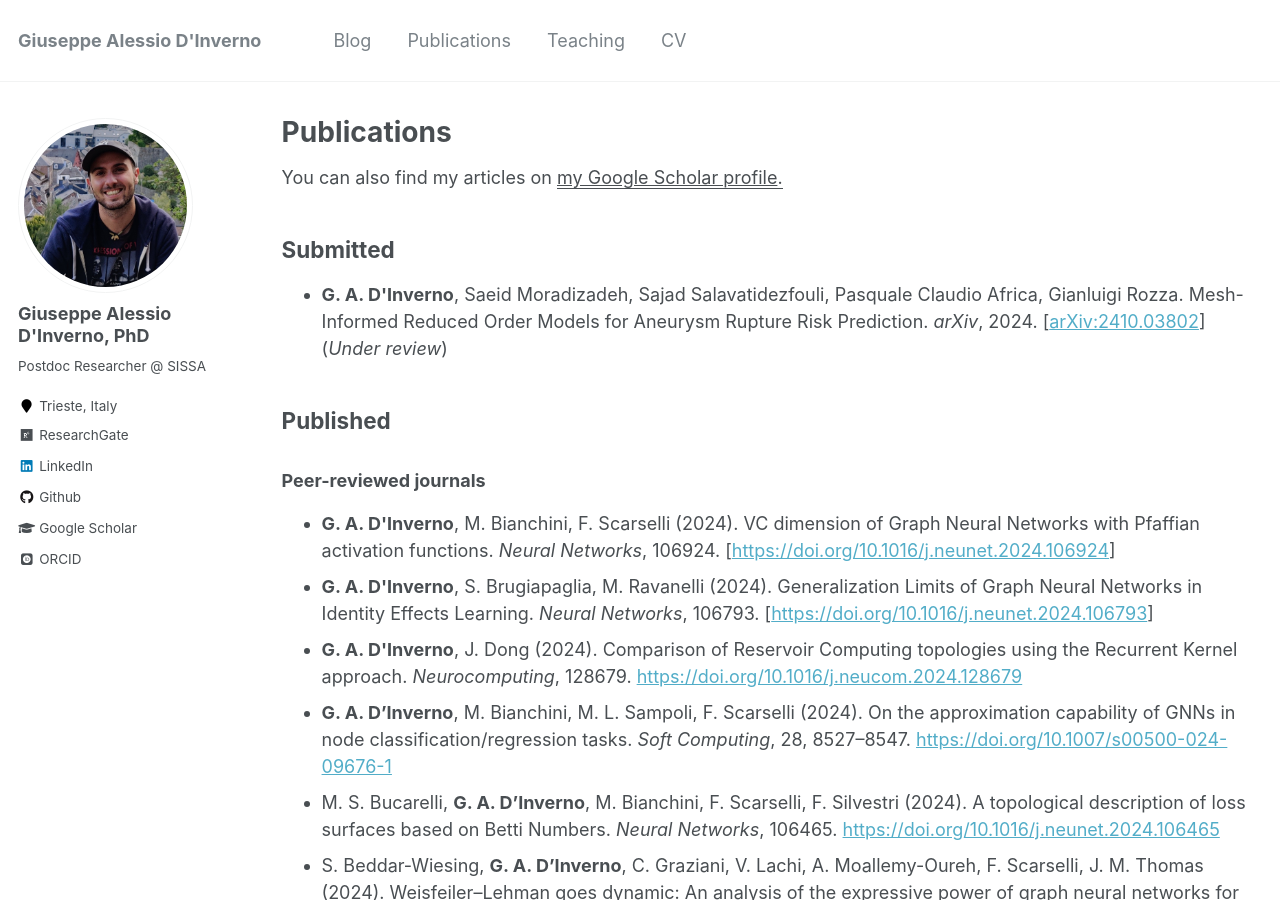
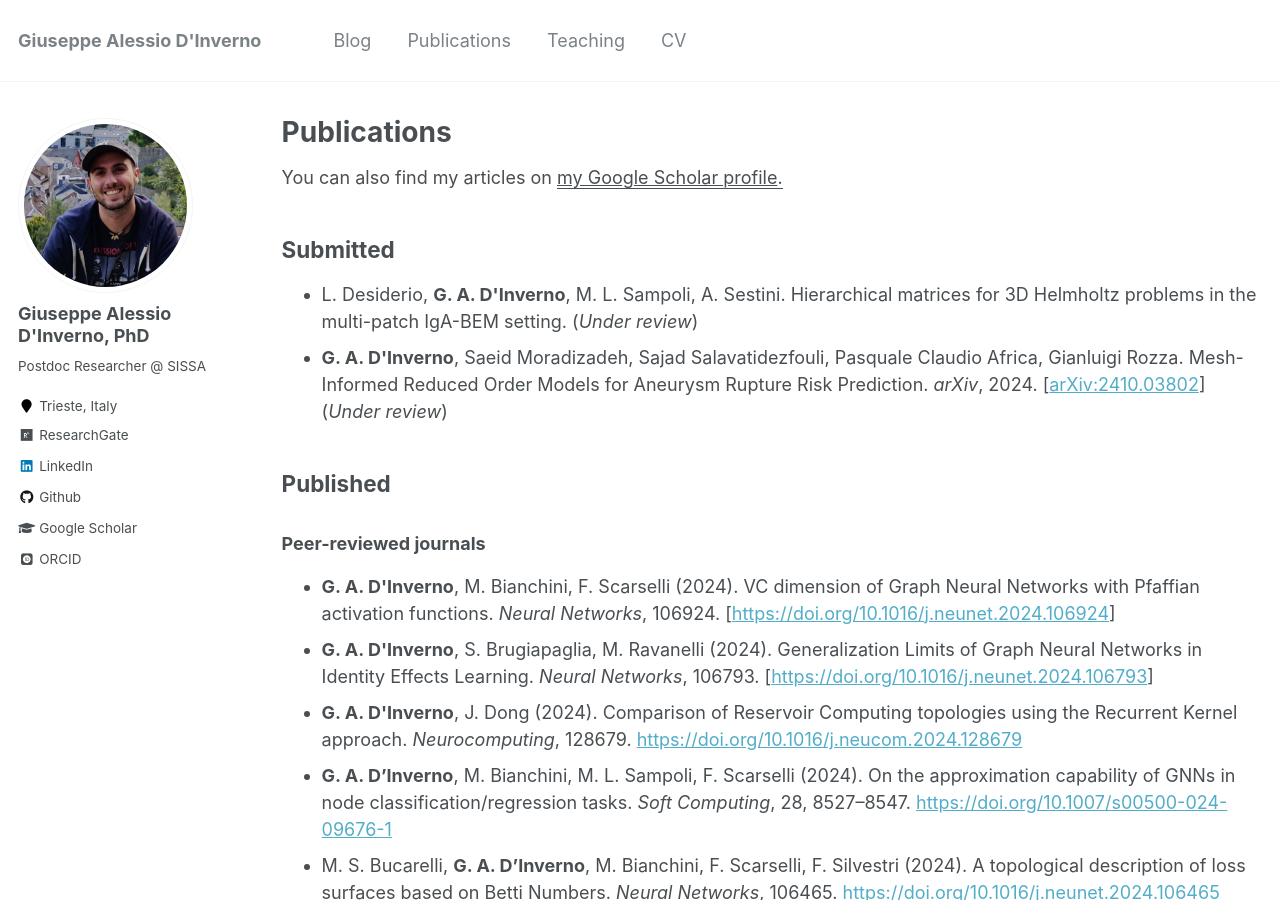
Before and after one commit to DavideOberto/DavideOberto.github.io, a Jekyll site: the page built from _pages/publications.md, in a window 1280 px wide and 900 px high. Built offline with Jekyll 4.4.1, drawn with Linux system fonts in a browser that asks for light colours; some web fonts are replaced.

Commit message:
cv updated

```diff
--- a/_pages/publications.md
+++ b/_pages/publications.md
@@ -22,9 +22,9 @@ author_profile: true
 
 <ul>
 
-<!-- <li>
-L. Desiderio, <b>G. A. D'Inverno</b>, M. L. Sampoli, A. Sestini. Hierarchical matrices for 3D Helmholtz problems in the multi-patch IgA-BEM setting.  (Computer Methods in Applied Mechanics and Engineering, <em>Under review</em>)
-</li> -->
+<li>
+L. Desiderio, <b>G. A. D'Inverno</b>, M. L. Sampoli, A. Sestini. Hierarchical matrices for 3D Helmholtz problems in the multi-patch IgA-BEM setting.  (<em>Under review</em>)
+</li>
 <!-- <li>
 A. Varbella, D. Briens, B. Gjorgiev, <b>G. A. D'Inverno</b>, G. Sansavini. Physics-Informed GNN for non-linear constrained optimization: PINCO a solver for the AC-optimal power flow. <em>arXiv</em>, 2024. [<a href="https://arxiv.org/pdf/2410.04818" target="_blank"> arXiv:2410.04818</a>] (ICLR 2025, <em>Under review</em>)
 </li> -->
```
Also changed, not shown: _pages/cv.md (+1 -1 lines), 1 other file.
